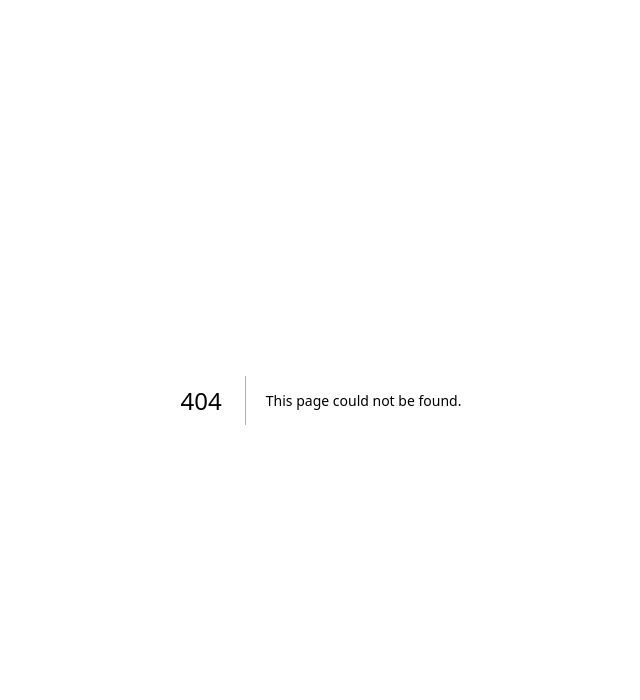
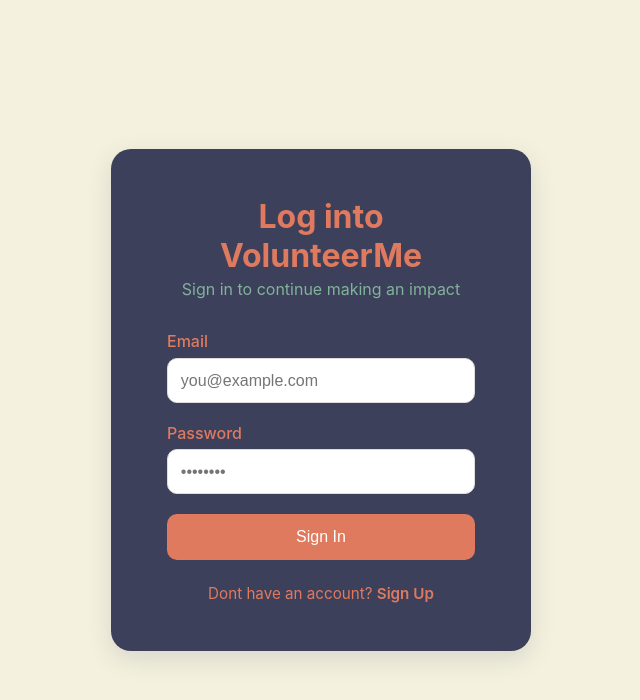
Before and after one commit to Jojo5673/VolunteerMe, a Next.js app: page /sign-in in a window 1280 px wide. Before the commit this address had no page. Shown: the top 700 px of the page, without its empty margins (319-959 px from the left). Built offline with nearby package versions, Linux system fonts and the light colour scheme; no server answers.

Commit message:
Functional login flow

```diff
--- a/src/app/sign-up/page.css
+++ b/src/app/auth.css
@@ -1,16 +1,10 @@
-:root {
-  --light: #f4f1de;
-  --accent: #e07a5f;
-  --dark: #3d405b;
-  --greenish: #81b29a;
-  --gold: #f2cc8f;
-}
+@import 'variables.css';
 
 body {
   margin: 0;
   font-family: "Inter", sans-serif;
-  background-color: var(--light);
-  color: var(--dark);
+  background-color: var(--background);
+  color: var(--accent);
 }
 
 .signup-container {
@@ -18,11 +12,11 @@ body {
   justify-content: center;
   align-items: center;
   min-height: 100vh;
-  background: var(--light);
+  background: var(--background);
 }
 
 .signup-card {
-  background: white;
+  background: var(--foreground);
   padding: 3rem 3.5rem;
   border-radius: 20px;
   box-shadow: 0 8px 24px rgba(61, 64, 91, 0.15);
@@ -31,7 +25,7 @@ body {
 }
 
 .signup-title {
-  color: var(--dark);
+  color: var(--accent);
   text-align: center;
   margin-bottom: 0.3rem;
   font-size: 2rem;
@@ -81,7 +75,7 @@ body {
 
 .signup-btn:hover {
   background-color: var(--gold);
-  color: var(--dark);
+  color: var(--foreground);
 }
 
 .signup-footer {
--- a/src/app/globals.css
+++ b/src/app/globals.css
@@ -1,14 +1,4 @@
-:root {
-  --background: #ffffff;
-  --foreground: #171717;
-}
-
-@media (prefers-color-scheme: dark) {
-  :root {
-    --background: #0a0a0a;
-    --foreground: #ededed;
-  }
-}
+@import 'variables.css';
 
 html,
 body {
@@ -34,9 +24,3 @@ a {
   color: inherit;
   text-decoration: none;
 }
-
-@media (prefers-color-scheme: dark) {
-  html {
-    color-scheme: dark;
-  }
-}
--- /dev/null
+++ b/src/app/sign-in/page.tsx
@@ -0,0 +1,68 @@
+"use client";
+
+import { useState, ChangeEvent, FormEvent } from "react";
+import { useSignInWithEmailAndPassword } from "react-firebase-hooks/auth";
+import { auth } from "@/app/firebase/config";
+import { useRouter } from 'next/navigation';
+import "@/app/auth.css";
+
+interface FormData {
+    email: string;
+    password: string;
+}
+
+export default function SignInPage() {
+    const [formData, setFormData] = useState<FormData>({
+        email: "",
+        password: "",
+    });
+    const router = useRouter()
+    const [SignInWithEmailAndPassword] = useSignInWithEmailAndPassword(auth);
+
+    const handleChange = (e: ChangeEvent<HTMLInputElement>) => {
+        const { id, value } = e.target;
+        setFormData((prev) => ({ ...prev, [id]: value }));
+    };
+
+    const handleSubmit = async (e: FormEvent<HTMLFormElement>) => {
+        e.preventDefault();
+
+        try {
+            const res = await SignInWithEmailAndPassword(formData.email, formData.password);
+            console.log(res);
+            sessionStorage.setItem('user', 'true')
+            setFormData({
+                email: "",
+                password: "",
+            });
+            router.push("/")
+        } catch (e) {
+      console.log(e)
+    }
+    };
+
+    return (
+        <div className="signup-container">
+            <div className="signup-card">
+                <h1 className="signup-title">Log into VolunteerMe</h1>
+                <p className="signup-subtitle">Sign in to continue making an impact</p>
+
+                <form className="signup-form" onSubmit={handleSubmit}>
+                   <label htmlFor="email">Email</label>
+                    <input type="email" id="email" placeholder="you@example.com" value={formData.email} onChange={handleChange} required />
+
+                    <label htmlFor="password">Password</label>
+                    <input type="password" id="password" placeholder="••••••••" value={formData.password} onChange={handleChange} required />
+
+                    <button type="submit" className="signup-btn">
+                        Sign In
+                    </button>
+                </form>
+
+                <p className="signup-footer">
+                    Dont have an account? <a href="/sign-up">Sign Up</a>
+                </p>
+            </div>
+        </div>
+    );
+}
--- a/src/app/sign-up/page.tsx
+++ b/src/app/sign-up/page.tsx
@@ -3,7 +3,7 @@
 import { useState, ChangeEvent, FormEvent } from "react";
 import { useCreateUserWithEmailAndPassword } from "react-firebase-hooks/auth";
 import { auth } from "@/app/firebase/config";
-import "./page.css";
+import "@/app/auth.css";
 
 interface FormData {
 	name: string;
@@ -32,6 +32,7 @@ export default function SignupPage() {
 		try {
 			const res = await CreateUserWithEmailAndPassword(formData.email, formData.password);
 			console.log(res);
+      sessionStorage.setItem('user', 'true')
 			setFormData({
 				name: "",
 				email: "",
@@ -64,7 +65,7 @@ export default function SignupPage() {
 				</form>
 
 				<p className="signup-footer">
-					Already have an account? <a href="/login">Log in</a>
+					Already have an account? <a href="/sign-in">Log in</a>
 				</p>
 			</div>
 		</div>
--- /dev/null
+++ b/src/app/variables.css
@@ -0,0 +1,21 @@
+:root {
+  --light: #f4f1de;
+  --accent: #e07a5f;
+  --dark: #3d405b;
+  --greenish: #81b29a;
+  --gold: #f2cc8f;
+}
+
+@media (prefers-color-scheme: dark) {
+  :root {
+    --background: var(--dark);
+    --foreground: var(--light);
+  }
+}
+
+@media (prefers-color-scheme: light) {
+  :root {
+    --foreground: var(--dark);
+    --background: var(--light);
+  }
+}
```
Also changed, not shown: src/app/page.tsx (+42 -47 lines).
